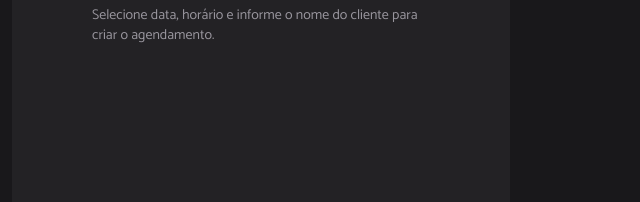
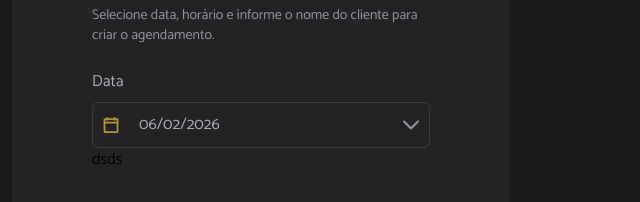
Before and after one commit to ThomazHilario/hairday-rocketseat, a React (Vite) app: page / in a window 1280 px wide. Shown: the part 122-324 px from the top of the page, without its empty margins (0-640 px from the left). Built offline with nearby package versions, Linux system fonts and the light colour scheme.

Commit message:
feat: Create field calendar.

```diff
--- a/package.json
+++ b/package.json
@@ -10,14 +10,18 @@
     "preview": "vite preview"
   },
   "dependencies": {
+    "@hookform/resolvers": "^5.4.0",
     "@tailwindcss/vite": "^4.3.0",
     "class-variance-authority": "^0.7.1",
     "date-fns": "^4.4.0",
     "react": "^19.2.6",
+    "react-datepicker": "^9.1.0",
     "react-day-picker": "^10.0.1",
     "react-dom": "^19.2.6",
+    "react-hook-form": "^7.77.0",
     "react-router-dom": "^7.16.0",
-    "tailwindcss": "^4.3.0"
+    "tailwindcss": "^4.3.0",
+    "zod": "^4.4.3"
   },
   "devDependencies": {
     "@babel/core": "^7.29.0",
--- a/src/Components/Aside/Aside.tsx
+++ b/src/Components/Aside/Aside.tsx
@@ -1,4 +1,5 @@
 import { Text, Title } from '@/Components'
+import { FormSheduling } from './FormScheduling'
 
 export const Aside = () => {
     return (
@@ -9,7 +10,7 @@ export const Aside = () => {
                 <Text variant="primary">Selecione data, horário e informe o nome do cliente para criar o agendamento.</Text>
            </article>
 
-
+            <FormSheduling handleOnSubmit={() => console.log(`oi`)} />
         </aside>
     )
 }
--- /dev/null
+++ b/src/Components/Aside/FormScheduling.tsx
@@ -0,0 +1,37 @@
+import { useForm } from "react-hook-form"
+import { Form } from "../Form"
+import { CalendarInput } from "../Form/CalendarInput"
+import z from "zod"
+import { zodResolver } from "@hookform/resolvers/zod"
+
+type FormShedulingProps = {
+    handleOnSubmit: () => void
+}
+
+const DEFAULT_VALUES = {
+    date: new Date(),
+    hour: ''
+}
+
+const formShedulingSchema = z.object({
+    date: z.date(),
+    hour: z.string()
+})
+
+type FormSchedulingProps = z.infer<typeof formShedulingSchema>
+
+export const FormSheduling = ({ handleOnSubmit }: FormShedulingProps) => {
+
+    const form = useForm<FormSchedulingProps>({
+        resolver: zodResolver(formShedulingSchema),
+        defaultValues: DEFAULT_VALUES
+    })
+
+    return (
+        <Form form={form} onSubmit={handleOnSubmit} >
+            <CalendarInput label="Data" name="date" id="dateinput" />
+
+            <button type="submit">dsds</button>
+        </Form>
+    )
+}
--- /dev/null
+++ b/src/Components/Form/CalendarInput.tsx
@@ -0,0 +1,43 @@
+import { Controller, useFormContext, type FieldPath, type FieldValues } from "react-hook-form"
+
+import "react-datepicker/dist/react-datepicker.css";
+
+import { Calendar } from "../UI";
+
+type CalendarInputProps<TFieldValues extends FieldValues> = {
+    name: FieldPath<TFieldValues>;
+    id: string;
+    label: string;
+}
+
+export const CalendarInput = <TFieldValues extends FieldValues>({
+    name,
+    id,
+    label,
+}: CalendarInputProps<TFieldValues>) => {
+    const { control } = useFormContext<TFieldValues>()
+
+    return (
+        <label className="flex flex-col" htmlFor={id}>
+
+            <span className="mb-2 text-gray-200">
+                {label}
+            </span>
+
+            <Controller
+                control={control}
+                name={name}
+                render={({ field: { onChange, onBlur, value } }) => (
+                    <Calendar
+                        id={id}
+                        className="text-gray-200 w-full outline-none"
+                        wrapperClassName="flex-1"
+                        onChange={onChange}
+                        onBlur={onBlur}
+                        selected={value}
+                    />
+                )}
+            />
+        </label>
+    )
+}
--- /dev/null
+++ b/src/Components/Form/Form.tsx
@@ -0,0 +1,19 @@
+import type { PropsWithChildren } from "react"
+import { FormProvider, type FieldValues, type SubmitHandler, type UseFormReturn } from "react-hook-form"
+
+
+type FormProps<T extends FieldValues> = PropsWithChildren<{
+    form: UseFormReturn<T>;
+    onSubmit: SubmitHandler<T>;
+}>
+
+export const Form = <T extends FieldValues>({ children, form, onSubmit }: FormProps<T>) => {
+
+    return (
+        <FormProvider {...form}>
+            <form onSubmit={form.handleSubmit(onSubmit)}>
+                {children}
+            </form>
+        </FormProvider>
+    )
+}
--- /dev/null
+++ b/src/Components/Form/index.ts
@@ -0,0 +1 @@
+export * from './Form'
--- /dev/null
+++ b/src/Components/UI/Calendar/Calendar.tsx
@@ -0,0 +1,11 @@
+import DatePicker, { type DatePickerProps } from "react-datepicker";
+import { CustomInputCalendar } from "./CustomInputCalendar";
+
+type CalendarProps = DatePickerProps
+
+export const Calendar = ({ customInput, ...props }: CalendarProps) => (
+    <DatePicker
+        customInput={<CustomInputCalendar className="text-start flex items-center gap-5 p-2.5 rounded-md border border-gray-500 cursor-pointer" />}
+        {...props}
+    />
+)
--- /dev/null
+++ b/src/Components/UI/Calendar/CustomInputCalendar.tsx
@@ -0,0 +1,23 @@
+import { CalendarIcon, DownArrowIcon } from "@/Components/Icons";
+import { forwardRef } from "react";
+
+type CustomInputCalendarProps = {
+  className?: string;
+  value?: string;
+  onClick?: () => void;
+};
+
+export const CustomInputCalendar = forwardRef<
+  HTMLButtonElement,
+  CustomInputCalendarProps
+>(({ value, onClick, className }, ref) => (
+  <button type="button" className={className} onClick={onClick} ref={ref}>
+    <CalendarIcon className="text-yellow size-4"/>
+
+    <span className="flex-1">
+      {value}
+    </span>
+
+    <DownArrowIcon className="text-gray-300 size-4" />
+  </button>
+));
--- /dev/null
+++ b/src/Components/UI/Calendar/index.ts
@@ -0,0 +1 @@
+export * from './Calendar'
--- a/src/Components/UI/index.ts
+++ b/src/Components/UI/index.ts
@@ -1 +1,2 @@
 export * from './MainLayout'
+export * from './Calendar'
--- a/src/Components/index.ts
+++ b/src/Components/index.ts
@@ -2,3 +2,4 @@ export * from './Icons'
 export * from './Aside'
 export * from './Title'
 export * from './Text'
+export * from './Form'
```
Also changed, not shown: 1 other file (tests, documents, lock files or other folders).
